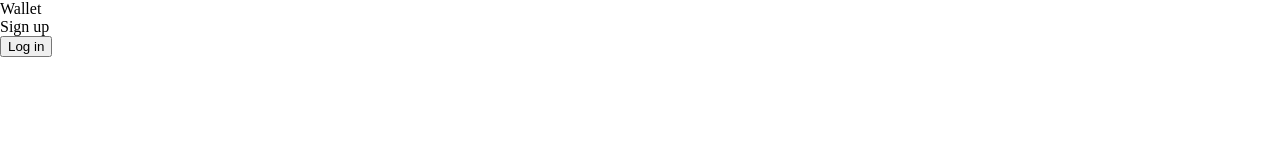
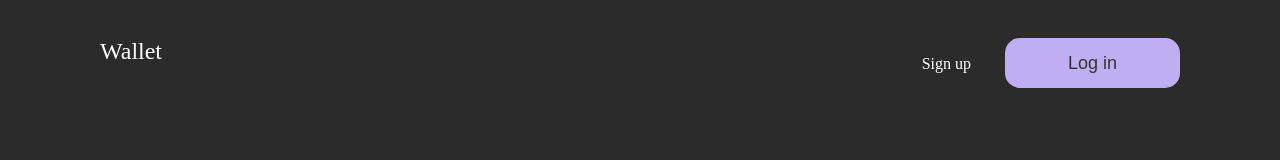
Before and after one commit to RedEyesVij/wallet, a plain HTML site: page index.html in a window 1280 px wide. Drawn offline with Linux system fonts and the light colour scheme.

Commit message:
header add

```diff
--- a/index.html
+++ b/index.html
@@ -17,9 +17,10 @@
 
             <div class="sign-un">
                 <a>Sign up</a>
+                <button class="submit" onclick="alert('You clicked the button;)')">Log in</button>
             </div>
 
-            <button class="submit" onclick="alert('You clicked the button;)')">Log in</button>
+
         </div>
     </div>
 
--- a/styles.css
+++ b/styles.css
@@ -1,3 +1,33 @@
 body {
     margin: 0;
+    background-color: #2B2B2B;
+
 }
+
+.main-container {
+    padding-top: 38px;
+    padding-left: 100px;
+    padding-right: 100px;
+    color: white;
+}
+
+.header-container {
+    display: flex;
+    justify-content: space-between;
+}
+
+.header {
+    font-size: 24px;
+}
+
+.submit {
+    width: 175px;
+    height: 50px;
+    border: none;
+    border-radius: 15px;
+    background-color: #BFAFF2;
+    font-size: 18px;
+    color: #333333;
+    margin-left: 30px;
+
+}
```
